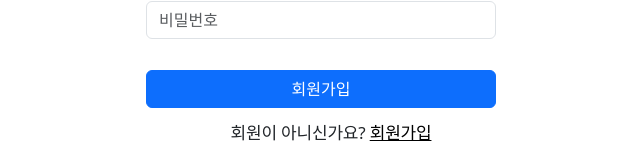
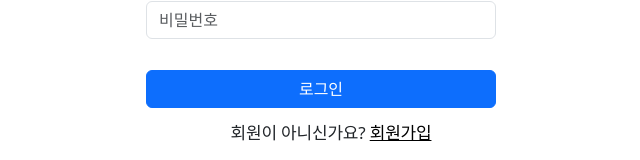
Before and after one commit to yunva17/myblog, a React (Create React App) app: page /login in a window 1280 px wide. Shown: the part 295-455 px from the top of the page, without its empty margins (319-959 px from the left). Built offline with nearby package versions, Linux system fonts and the light colour scheme.

Commit message:
fix: 로그인 버튼 text 수정

```diff
--- a/src/pages/auth/Login.jsx
+++ b/src/pages/auth/Login.jsx
@@ -108,7 +108,7 @@ const Login = () => {
         <Button
           as='input'
           type='submit'
-          value='회원가입'
+          value='로그인'
           style={{ width: '100%' }}
         />
       </LoginContainer>
```
